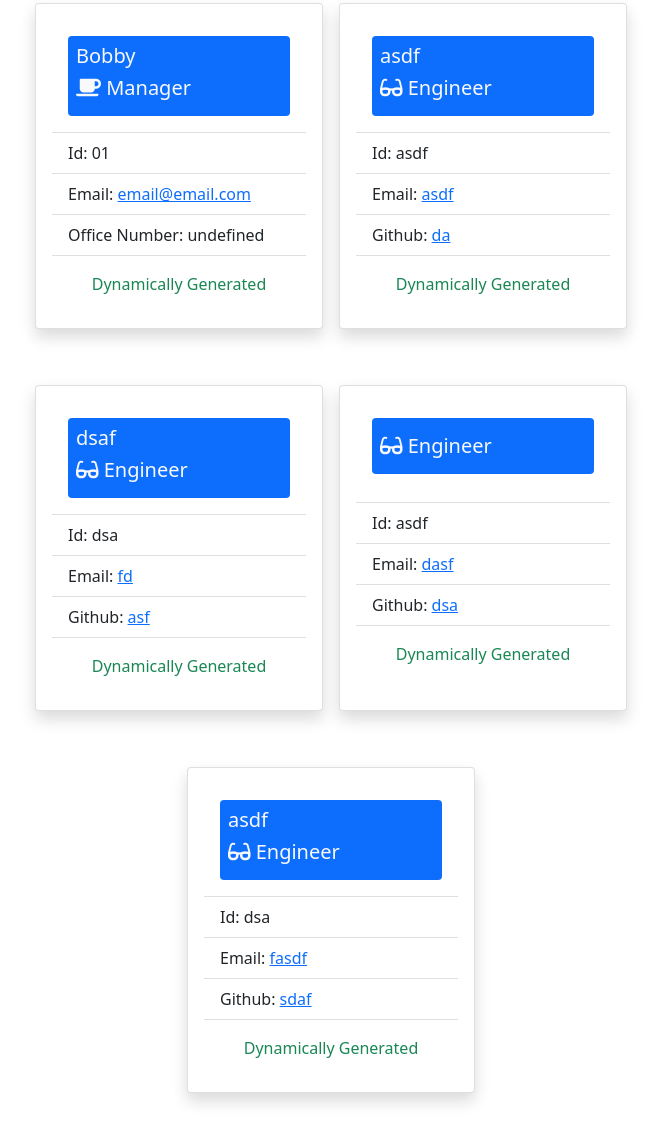
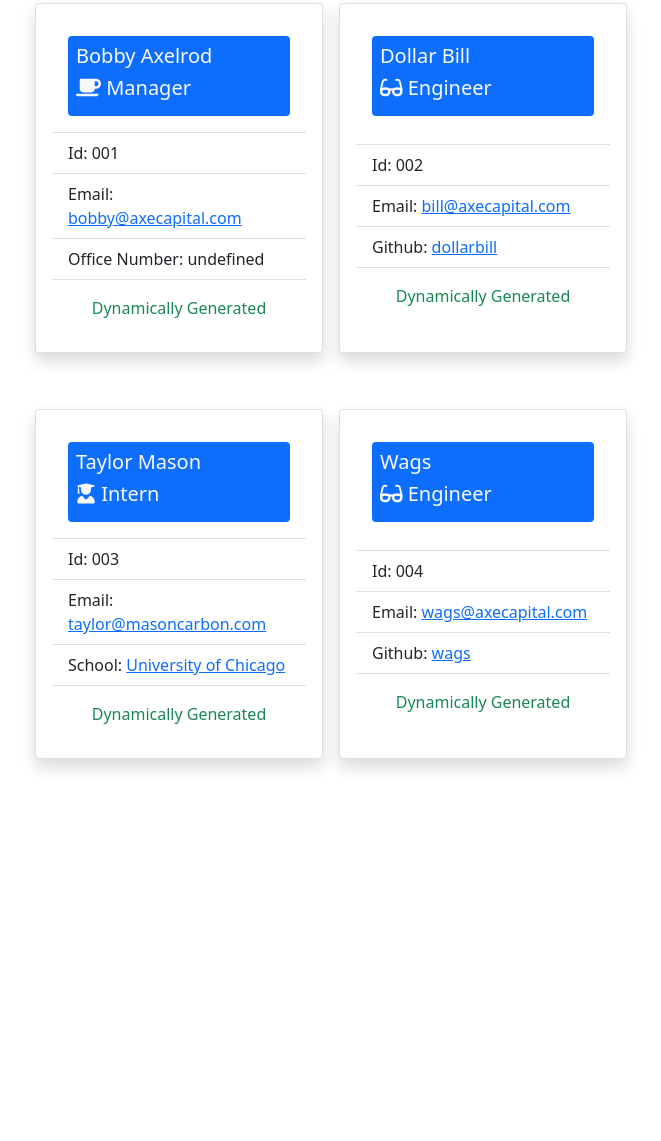
Before and after one commit to AarKaiser/team_profile_generator, a website: page dist/team.html in a window 1280 px wide. Shown: the part 136-1277 px from the top of the page, without its empty margins (297-958 px from the left). After the commit the page ends 943 px from the top, so only its background shows below. Drawn offline with nearby package versions, Linux system fonts and the light colour scheme.

Commit message:
updating dist assets

```diff
--- a/dist/team.html
+++ b/dist/team.html
@@ -27,15 +27,15 @@
       style="width: 18rem">
       <div class="card-body">
         <div class="bg-primary p-2 rounded text-light">
-          <h5 class="card-title" id="name">Bobby</h5>
+          <h5 class="card-title" id="name">Bobby Axelrod</h5>
           <h5 class="card-title" id="position">
             <span><i class="fas fa-coffee"></i></span> Manager</h5>
         </div>
       </div>
       <ul class="list-group list-group-flush">
-        <li class="list-group-item" id="id">Id: 01</li>
+        <li class="list-group-item" id="id">Id: 001</li>
         <li class="list-group-item" id="email">
-          Email: <a href="mailto: email@email.com">email@email.com</a></li>
+          Email: <a href="mailto: bobby@axecapital.com">bobby@axecapital.com</a></li>
         <li class="list-group-item">Office Number: undefined</li>
       </ul>
       <div class="card-body text-center text-success">Dynamically Generated</div>
@@ -44,16 +44,16 @@
       style="width: 18rem">
       <div class="card-body">
         <div class="bg-primary p-2 rounded text-light">
-          <h5 class="card-title" id="name">asdf</h5>
+          <h5 class="card-title" id="name">Dollar Bill</h5>
           <h5 class="card-title" id="position">
             <span><i class="fas fa-glasses"></i></span> Engineer</h5>
         </div>
       </div>
       <ul class="list-group list-group-flush">
-        <li class="list-group-item" id="id">Id: asdf</li>
+        <li class="list-group-item" id="id">Id: 002</li>
         <li class="list-group-item" id="email">
-          Email: <a href="mailto: asdf">asdf</a></li>
-        <li class="list-group-item">Github: <a href="http://www.github.com/da">da</a></li>
+          Email: <a href="mailto: bill@axecapital.com">bill@axecapital.com</a></li>
+        <li class="list-group-item">Github: <a href="http://www.github.com/dollarbill">dollarbill</a></li>
       </ul>
       <div class="card-body text-center text-success">Dynamically Generated</div>
     </div>
@@ -61,16 +61,16 @@
       style="width: 18rem">
       <div class="card-body">
         <div class="bg-primary p-2 rounded text-light">
-          <h5 class="card-title" id="name">dsaf</h5>
+          <h5 class="card-title" id="name">Taylor Mason</h5>
           <h5 class="card-title" id="position">
-            <span><i class="fas fa-glasses"></i></span> Engineer</h5>
+            <span><i class="fas fa-user-graduate"></i></span> Intern</h5>
         </div>
       </div>
       <ul class="list-group list-group-flush">
-        <li class="list-group-item" id="id">Id: dsa</li>
+        <li class="list-group-item" id="id">Id: 003</li>
         <li class="list-group-item" id="email">
-          Email: <a href="mailto: fd">fd</a></li>
-        <li class="list-group-item">Github: <a href="http://www.github.com/asf">asf</a></li>
+          Email: <a href="mailto: taylor@masoncarbon.com">taylor@masoncarbon.com</a></li>
+        <li class="list-group-item">School: <a href="http://www.github.com/University of Chicago">University of Chicago</a></li>
       </ul>
       <div class="card-body text-center text-success">Dynamically Generated</div>
     </div>
@@ -78,33 +78,16 @@
       style="width: 18rem">
       <div class="card-body">
         <div class="bg-primary p-2 rounded text-light">
-          <h5 class="card-title" id="name"></h5>
+          <h5 class="card-title" id="name">Wags</h5>
           <h5 class="card-title" id="position">
             <span><i class="fas fa-glasses"></i></span> Engineer</h5>
         </div>
       </div>
       <ul class="list-group list-group-flush">
-        <li class="list-group-item" id="id">Id: asdf</li>
+        <li class="list-group-item" id="id">Id: 004</li>
         <li class="list-group-item" id="email">
-          Email: <a href="mailto: dasf">dasf</a></li>
-        <li class="list-group-item">Github: <a href="http://www.github.com/dsa">dsa</a></li>
-      </ul>
-      <div class="card-body text-center text-success">Dynamically Generated</div>
-    </div>
-    <div class="card shadow m-2 p-3 mb-5 bg-white rounded"
-      style="width: 18rem">
-      <div class="card-body">
-        <div class="bg-primary p-2 rounded text-light">
-          <h5 class="card-title" id="name">asdf</h5>
-          <h5 class="card-title" id="position">
-            <span><i class="fas fa-glasses"></i></span> Engineer</h5>
-        </div>
-      </div>
-      <ul class="list-group list-group-flush">
-        <li class="list-group-item" id="id">Id: dsa</li>
-        <li class="list-group-item" id="email">
-          Email: <a href="mailto: fasdf">fasdf</a></li>
-        <li class="list-group-item">Github: <a href="http://www.github.com/sdaf">sdaf</a></li>
+          Email: <a href="mailto: wags@axecapital.com">wags@axecapital.com</a></li>
+        <li class="list-group-item">Github: <a href="http://www.github.com/wags">wags</a></li>
       </ul>
       <div class="card-body text-center text-success">Dynamically Generated</div>
     </div>
```
